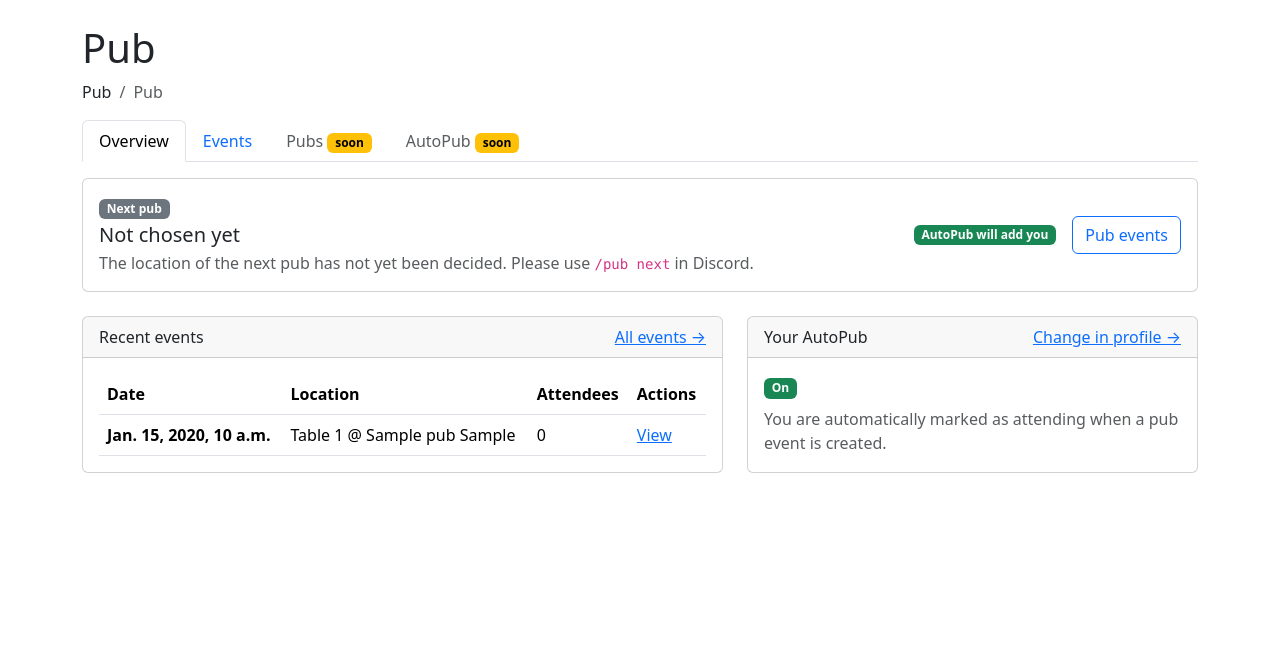
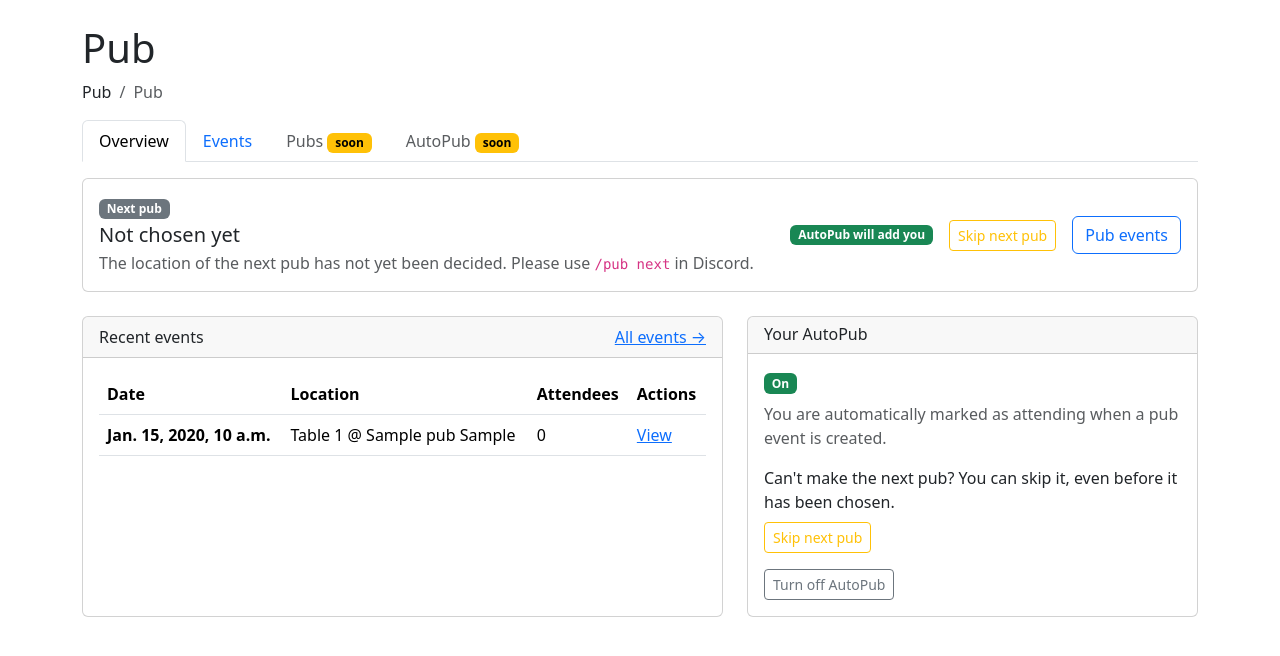
Before and after one commit to trickeydan/ferry-api, a Django app: page /pub/ in a window 1280 px wide. Shown: the part 64-720 px from the top of the page. Run offline with Django 5.2, Linux system fonts and the light colour scheme; a user stored in the database is signed in; tables that the repository leaves empty hold one stand-in row (values such as "Sample post"); data that the repository does not hold is empty; parts of the project's set-up code (start-up, migrations or seed data) failed here and were passed over; some libraries are stand-ins or nearby versions.

Commit message:
feat: implement skip / undo skip on web

```diff
--- a/ferry/pub/repository.py
+++ b/ferry/pub/repository.py
@@ -5,7 +5,7 @@ from django.db.models.functions import Lower
 
 from ferry.accounts.models import Person, PersonQuerySet
 from ferry.pub.forms import PubEventBookingForm
-from ferry.pub.models import PubEvent, PubEventAttendanceTombstone, PubEventQuerySet, PubEventRSVP
+from ferry.pub.models import PubEvent, PubEventAttendanceTombstone, PubEventQuerySet, PubEventRSVP, PubEventRSVPMethod
 
 
 def get_attendees_for_pub_event(pub_event: PubEvent) -> PersonQuerySet:
@@ -48,7 +48,19 @@ def get_next_pub_summary(person: Person | None) -> dict[str, Any]:
             person=person, pub_event__isnull=True
         ).exists()
 
+    # Skipping is part of AutoPub, so it is only on offer to people who have it on.
+    if next_event:
+        rsvp_method = next_event_rsvp.method if next_event_rsvp else None
+        can_skip = rsvp_method == PubEventRSVPMethod.AUTO
+        can_undo_skip = rsvp_method == PubEventRSVPMethod.TOMBSTONE
+    else:
+        can_skip = not has_upcoming_tombstone
+        can_undo_skip = has_upcoming_tombstone
+    autopub_enabled = bool(person and person.autopub)
+
     return {
+        "can_skip": autopub_enabled and can_skip,
+        "can_undo_skip": autopub_enabled and can_undo_skip,
         "next_event": next_event,
         "next_event_rsvp": next_event_rsvp,
         "next_event_attendee_count": next_event_attendee_count,
--- a/ferry/pub/urls.py
+++ b/ferry/pub/urls.py
@@ -6,6 +6,9 @@ app_name = "pub"
 
 urlpatterns = [
     path("", views.PubOverviewView.as_view(), name="overview"),
+    path("skip/", views.SkipNextPubView.as_view(), name="skip-next"),
+    path("skip/undo/", views.UndoSkipNextPubView.as_view(), name="undo-skip-next"),
+    path("autopub/", views.SetAutoPubView.as_view(), name="autopub"),
     path("events", views.PubEventListView.as_view(), name="events-list"),
     path("events/<uuid:pk>/", views.PubEventDetailView.as_view(), name="events-detail"),
     path("events/<uuid:pk>/rsvp/", views.PubEventManualRSVPView.as_view(), name="events-manual-rsvp"),
--- a/ferry/pub/views.py
+++ b/ferry/pub/views.py
@@ -4,7 +4,7 @@ from uuid import UUID
 from django import http
 from django.contrib import messages
 from django.contrib.auth.mixins import LoginRequiredMixin
-from django.core.exceptions import SuspiciousOperation
+from django.core.exceptions import PermissionDenied, SuspiciousOperation
 from django.db import transaction
 from django.shortcuts import get_object_or_404, redirect, render
 from django.urls import reverse
@@ -14,11 +14,13 @@ from django.views.generic import DetailView, FormView, ListView, TemplateView
 from django.views.generic.detail import SingleObjectMixin
 from rules.contrib.views import PermissionRequiredMixin
 
+from ferry.accounts.models import Person
 from ferry.core.http import HttpRequest
 from ferry.core.mixins import BreadcrumbsMixin
 from ferry.pub.forms import PubEventRSVPManualEntryForm
 from ferry.pub.models import (
     PubEvent,
+    PubEventAttendanceTombstone,
     PubEventBooking,
     PubEventQuerySet,
     PubEventRSVP,
@@ -30,6 +32,7 @@ from ferry.pub.repository import (
     get_next_pub_summary,
     get_pub_booking_form,
 )
+from ferry.pub.services import TombstoneAlreadyExistsError, set_autopub, skip_next_pub, undo_skip_next_pub
 
 
 class PubEventListView(LoginRequiredMixin, BreadcrumbsMixin, ListView):
@@ -159,6 +162,15 @@ class UpdatePubEventResponseView(LoginRequiredMixin, View):
                 elif rsvp.method == PubEventRSVPMethod.WEB:
                     rsvp.is_attending = not rsvp.is_attending
                     rsvp.save()
+                elif rsvp.method == PubEventRSVPMethod.TOMBSTONE:
+                    # Coming after skipping is an explicit yes, so the skip no longer applies.
+                    with transaction.atomic():
+                        PubEventAttendanceTombstone.objects.filter(
+                            pub_event=pub_event, person=request.user.person
+                        ).delete()
+                        rsvp.method = PubEventRSVPMethod.WEB
+                        rsvp.is_attending = True
+                        rsvp.save()
                 else:
                     # This should be unreachable
                     pass
@@ -227,3 +239,67 @@ class PubEventManualRSVPView(
         )
         messages.success(self.request, f"Marked {person} as present")
         return redirect("pub:events-detail", form.pub_event.id)
+
+
+class AutoPubFragmentsMixin(LoginRequiredMixin):
+    """Shared by the htmx views that change AutoPub or skip state.
+
+    The next-pub card and the AutoPub card both depend on that state, so each response swaps in
+    the card that was clicked and updates the other one out-of-band when it is on the page.
+    """
+
+    def post_checks(self, request: HttpRequest) -> Person:
+        assert request.user.is_authenticated
+        assert request.user.person
+
+        if not request.htmx:
+            raise SuspiciousOperation("That request is not valid.")
+
+        return request.user.person
+
+    def render_fragments(self, request: HttpRequest, person: Person, *, target: str) -> http.HttpResponse:
+        on_overview = request.htmx.current_url_abs_path == reverse("pub:overview")
+        return render(
+            request,
+            "pub/inc/autopub_fragments.html",
+            {
+                **get_next_pub_summary(person),
+                "oob_next_card": target != "next",
+                "show_autopub_card": target == "autopub" or on_overview,
+                "oob_autopub_card": target != "autopub",
+            },
+        )
+
+
+class SkipNextPubView(AutoPubFragmentsMixin, View):
+    def post(self, request: HttpRequest) -> http.HttpResponse:
+        person = self.post_checks(request)
+
+        if not person.autopub:
+            raise PermissionDenied("Only people using AutoPub can skip a pub.")
+
+        try:
+            skip_next_pub(person)
+        except TombstoneAlreadyExistsError:
+            pass  # Already skipped, so there is nothing more to do.
+
+        return self.render_fragments(request, person, target="next")
+
+
+class UndoSkipNextPubView(AutoPubFragmentsMixin, View):
+    def post(self, request: HttpRequest) -> http.HttpResponse:
+        person = self.post_checks(request)
+        undo_skip_next_pub(person)
+        return self.render_fragments(request, person, target="next")
+
+
+class SetAutoPubView(AutoPubFragmentsMixin, View):
+    def post(self, request: HttpRequest) -> http.HttpResponse:
+        person = self.post_checks(request)
+
+        enabled = request.POST.get("enabled")
+        if enabled not in ("0", "1"):
+            raise SuspiciousOperation("That request is not valid.")
+
+        set_autopub(person, enabled=enabled == "1")
+        return self.render_fragments(request, person, target="autopub")
--- /dev/null
+++ b/ferry/templates/pub/inc/autopub_card.html
@@ -0,0 +1,47 @@
+<div id="autopub-card" class="card h-100" {% if oob %}hx-swap-oob="true"{% endif %}>
+  <div class="card-header">
+    <h2 class="h6 mb-0">Your AutoPub</h2>
+  </div>
+  <div class="card-body d-flex flex-column gap-3">
+    {% if person.autopub %}
+      <div>
+        <span class="badge text-bg-success">On</span>
+        <p class="mt-2 mb-0 text-body-secondary">You are automatically marked as attending when a pub event is created.</p>
+      </div>
+      {% if can_skip or can_undo_skip %}
+        <div>
+          {% if can_undo_skip %}
+            <p class="mb-2">You are skipping the next pub.</p>
+            {% include "pub/inc/skip_button.html" %}
+          {% else %}
+            <p class="mb-2">Can't make the next pub? You can skip it, even before it has been chosen.</p>
+            {% include "pub/inc/skip_button.html" %}
+          {% endif %}
+        </div>
+      {% endif %}
+      <div>
+        <button class="btn btn-sm btn-outline-secondary"
+                hx-post="{% url 'pub:autopub' %}"
+                hx-vals='{"enabled": "0"}'
+                hx-target="#autopub-card"
+                hx-swap="outerHTML">
+          Turn off AutoPub
+        </button>
+      </div>
+    {% else %}
+      <div>
+        <span class="badge text-bg-secondary">Off</span>
+        <p class="mt-2 mb-0 text-body-secondary">Turn on AutoPub to be marked as attending automatically, and to be able to skip pubs you can't make.</p>
+      </div>
+      <div>
+        <button class="btn btn-sm btn-success"
+                hx-post="{% url 'pub:autopub' %}"
+                hx-vals='{"enabled": "1"}'
+                hx-target="#autopub-card"
+                hx-swap="outerHTML">
+          Turn on AutoPub
+        </button>
+      </div>
+    {% endif %}
+  </div>
+</div>
--- /dev/null
+++ b/ferry/templates/pub/inc/autopub_fragments.html
@@ -0,0 +1,4 @@
+{% include "pub/inc/next_event_card.html" with oob=oob_next_card %}
+{% if show_autopub_card %}
+  {% include "pub/inc/autopub_card.html" with oob=oob_autopub_card %}
+{% endif %}
--- a/ferry/templates/pub/inc/next_event_card.html
+++ b/ferry/templates/pub/inc/next_event_card.html
@@ -1,4 +1,4 @@
-<div class="card mb-4">
+<div id="next-pub-card" class="card mb-4" {% if oob %}hx-swap-oob="true"{% endif %}>
   <div class="card-body d-flex flex-wrap align-items-center justify-content-between gap-3">
     {% if next_event %}
       <div>
@@ -20,6 +20,7 @@
         {% else %}
           <span class="badge text-bg-secondary">You're not going</span>
         {% endif %}
+        {% include "pub/inc/skip_button.html" %}
         <a class="btn btn-primary" href="{% url 'pub:events-detail' next_event.id %}">View details</a>
       </div>
     {% else %}
@@ -36,6 +37,7 @@
         {% elif person.autopub %}
           <span class="badge text-bg-success">AutoPub will add you</span>
         {% endif %}
+        {% include "pub/inc/skip_button.html" %}
         <a class="btn btn-outline-primary" href="{% url 'pub:events-list' %}">Pub events</a>
       </div>
     {% endif %}
--- /dev/null
+++ b/ferry/templates/pub/inc/skip_button.html
@@ -0,0 +1,15 @@
+{% if can_undo_skip %}
+  <button class="btn btn-sm btn-outline-warning"
+          hx-post="{% url 'pub:undo-skip-next' %}"
+          hx-target="#next-pub-card"
+          hx-swap="outerHTML">
+    Undo skip
+  </button>
+{% elif can_skip %}
+  <button class="btn btn-sm btn-outline-warning"
+          hx-post="{% url 'pub:skip-next' %}"
+          hx-target="#next-pub-card"
+          hx-swap="outerHTML">
+    Skip next pub
+  </button>
+{% endif %}
--- a/ferry/templates/pub/overview.html
+++ b/ferry/templates/pub/overview.html
@@ -38,21 +38,7 @@
       </div>
     </div>
     <div class="col-lg-5">
-      <div class="card h-100">
-        <div class="card-header d-flex justify-content-between align-items-baseline">
-          <h2 class="h6 mb-0">Your AutoPub</h2>
-          <a href="{% url 'accounts:profile' %}">Change in profile &rarr;</a>
-        </div>
-        <div class="card-body">
-          {% if person.autopub %}
-            <p class="mb-0"><span class="badge text-bg-success">On</span></p>
-            <p class="mt-2 mb-0 text-body-secondary">You are automatically marked as attending when a pub event is created.</p>
-          {% else %}
-            <p class="mb-0"><span class="badge text-bg-secondary">Off</span></p>
-            <p class="mt-2 mb-0 text-body-secondary">Turn on AutoPub in your profile to be marked as attending automatically.</p>
-          {% endif %}
-        </div>
-      </div>
+      {% include "pub/inc/autopub_card.html" %}
     </div>
   </div>
 {% endblock %}
```
Also changed, not shown: ferry/pub/api/views.py (+7 -28 lines), ferry/pub/services.py (added, +60 -0 lines), ferry/pub/tests/test_skip.py (added, +298 -0 lines).
